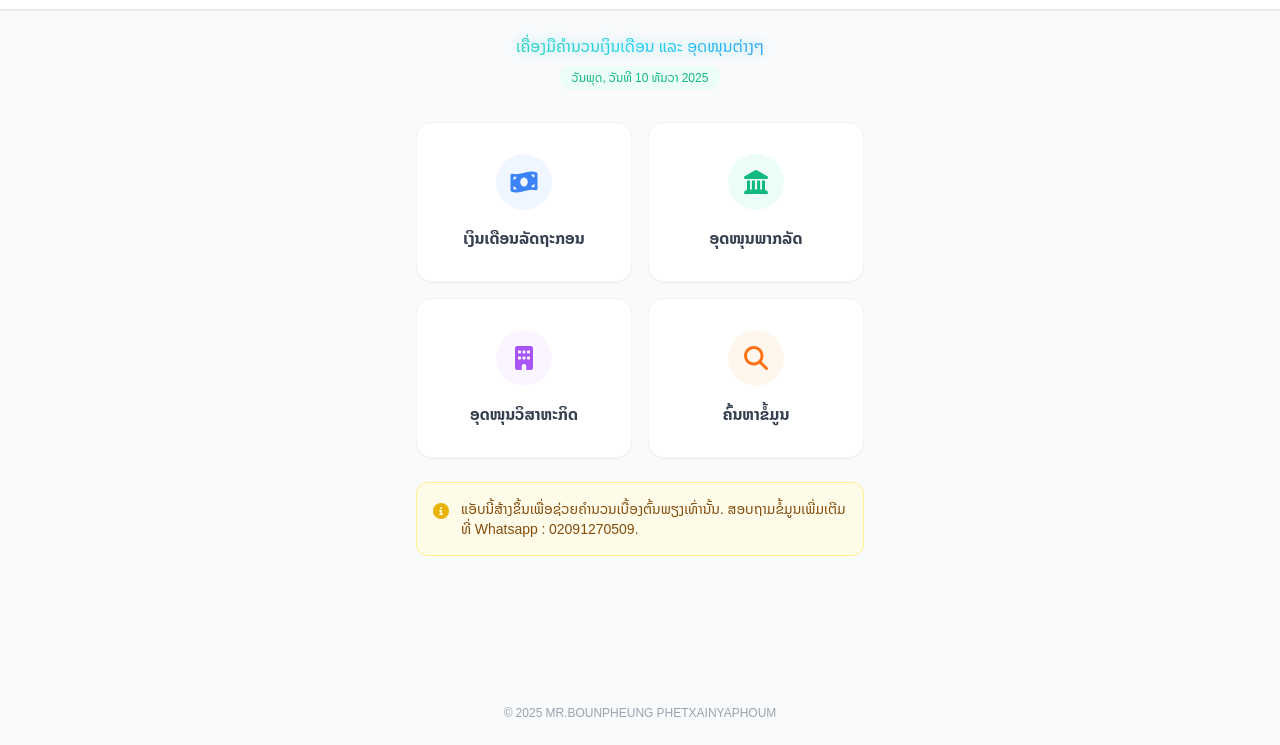
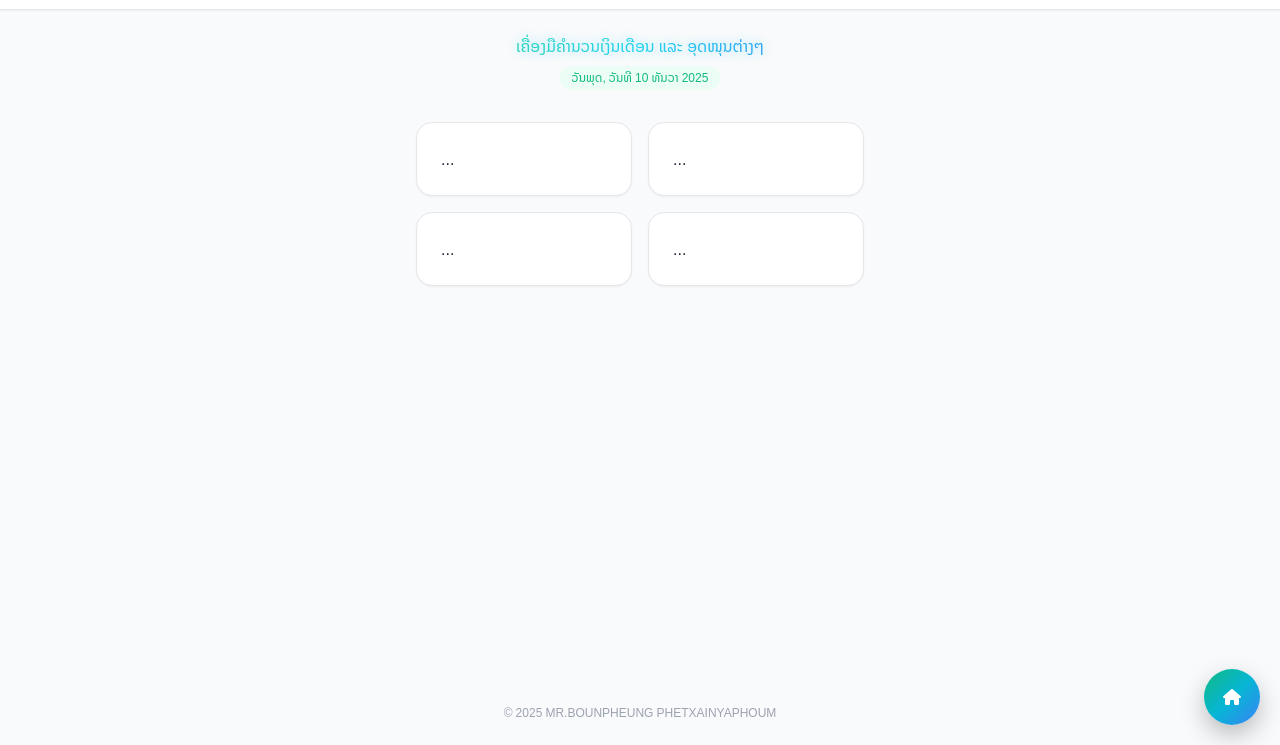
Before and after one commit to bounpherng/itbanban, a plain HTML site: page Calculator/index.html in a window 1280 px wide. Shown: the part 55-800 px from the top of the page. Drawn offline with nearby package versions, Linux system fonts and the light colour scheme; some packages are replaced by stand-ins of ours; a script that the page names is missing.

Commit message:
Update index.html

```diff
--- a/Calculator/index.html
+++ b/Calculator/index.html
@@ -58,6 +58,26 @@
     .glass-effect { background: rgba(255, 255, 255, 0.95); backdrop-filter: blur(10px); }
     .dark .glass-effect { background: rgba(17, 24, 39, 0.95); }
     .view-section { display: block; animation: slideUp 0.4s ease-out; }
+
+    /* ✅ Added: Back Home Button Style (SAFE) */
+    .back-home-btn {
+      position: fixed;
+      bottom: 20px;
+      right: 20px;
+      width: 56px;
+      height: 56px;
+      border-radius: 50%;
+      background: linear-gradient(135deg,#10b981,#06b6d4,#3b82f6);
+      color: #fff;
+      border: none;
+      box-shadow: 0 10px 25px rgba(0,0,0,0.25);
+      cursor: pointer;
+      z-index: 9999;
+      transition: all 0.25s ease;
+    }
+    .back-home-btn:hover {
+      transform: scale(1.1);
+    }
   </style>
 </head>
 
@@ -66,7 +86,7 @@
 <!-- Header -->
 <header class="sticky top-0 z-50 glass-effect border-b border-gray-200 dark:border-gray-800 shadow-sm">
   <div class="max-w-7xl mx-auto px-4 h-16 flex items-center justify-between">
-    <div class="flex items-center gap-3 cursor-pointer" onclick="window.location.href='../index.html'">
+    <div class="flex items-center gap-3 cursor-pointer">
       <img src="https://i.ibb.co/Fk9XKZSH/icon200.png" alt="Logo" class="w-10 h-10 object-contain">
       <h1 class="font-bold text-xl tracking-tight text-gray-900 dark:text-white">IT-banban</h1>
     </div>
@@ -87,42 +107,10 @@
     </div>
 
     <div class="grid grid-cols-2 gap-4">
-        <!-- Salary Link -->
-        <a href="Salary.html" class="p-6 bg-white dark:bg-gray-800 rounded-2xl shadow-sm border border-gray-100 dark:border-gray-700 hover:shadow-md hover:border-emerald-500 dark:hover:border-emerald-500 transition-all group flex flex-col items-center gap-4 text-center h-40 justify-center">
-          <div class="w-14 h-14 bg-blue-50 dark:bg-blue-900/20 rounded-full flex items-center justify-center group-hover:scale-110 transition-transform duration-300">
-            <i class="fas fa-money-bill-wave text-2xl text-blue-500"></i>
-          </div>
-          <span class="font-semibold text-gray-700 dark:text-gray-200">ເງິນເດືອນລັດຖະກອນ</span>
-        </a>
-
-        <!-- Public Sector Link -->
-        <a href="Publicsector.html" class="p-6 bg-white dark:bg-gray-800 rounded-2xl shadow-sm border border-gray-100 dark:border-gray-700 hover:shadow-md hover:border-emerald-500 dark:hover:border-emerald-500 transition-all group flex flex-col items-center gap-4 text-center h-40 justify-center">
-          <div class="w-14 h-14 bg-emerald-50 dark:bg-emerald-900/20 rounded-full flex items-center justify-center group-hover:scale-110 transition-transform duration-300">
-            <i class="fas fa-landmark text-2xl text-emerald-500"></i>
-          </div>
-          <span class="font-semibold text-gray-700 dark:text-gray-200">ອຸດໜຸນພາກລັດ</span>
-        </a>
-
-        <!-- Enterprise Link -->
-        <a href="Enterprise.html" class="p-6 bg-white dark:bg-gray-800 rounded-2xl shadow-sm border border-gray-100 dark:border-gray-700 hover:shadow-md hover:border-emerald-500 dark:hover:border-emerald-500 transition-all group flex flex-col items-center gap-4 text-center h-40 justify-center">
-          <div class="w-14 h-14 bg-purple-50 dark:bg-purple-900/20 rounded-full flex items-center justify-center group-hover:scale-110 transition-transform duration-300">
-            <i class="fas fa-building text-2xl text-purple-500"></i>
-          </div>
-          <span class="font-semibold text-gray-700 dark:text-gray-200">ອຸດໜຸນວິສາຫະກິດ</span>
-        </a>
-
-        <!-- Search Link -->
-        <a href="Search.html" class="p-6 bg-white dark:bg-gray-800 rounded-2xl shadow-sm border border-gray-100 dark:border-gray-700 hover:shadow-md hover:border-emerald-500 dark:hover:border-emerald-500 transition-all group flex flex-col items-center gap-4 text-center h-40 justify-center">
-          <div class="w-14 h-14 bg-orange-50 dark:bg-orange-900/20 rounded-full flex items-center justify-center group-hover:scale-110 transition-transform duration-300">
-            <i class="fas fa-search text-2xl text-orange-500"></i>
-          </div>
-          <span class="font-semibold text-gray-700 dark:text-gray-200">ຄົ້ນຫາຂໍ້ມູນ</span>
-        </a>
-      </div>
-
-      <div class="mt-8 p-4 bg-yellow-50 dark:bg-yellow-900/20 rounded-xl border border-yellow-200 dark:border-yellow-800/50 flex items-start gap-3">
-        <i class="fas fa-info-circle text-yellow-500 mt-1"></i>
-        <p class="text-sm text-yellow-800 dark:text-yellow-200">ແອັບນີ້ສ້າງຂຶ້ນເພື່ອຊ່ວຍຄຳນວນເບື້ອງຕົ້ນພຽງເທົ່ານັ້ນ. ສອບຖາມຂໍ້ມູນເພີ່ມເຕີມທີ່ Whatsapp : 02091270509.</p>
+      <a href="Salary.html" class="p-6 bg-white dark:bg-gray-800 rounded-2xl shadow-sm border ...">...</a>
+      <a href="Publicsector.html" class="p-6 bg-white dark:bg-gray-800 rounded-2xl shadow-sm border ...">...</a>
+      <a href="Enterprise.html" class="p-6 bg-white dark:bg-gray-800 rounded-2xl shadow-sm border ...">...</a>
+      <a href="Search.html" class="p-6 bg-white dark:bg-gray-800 rounded-2xl shadow-sm border ...">...</a>
     </div>
   </div>
 </main>
@@ -130,6 +118,11 @@
 <footer class="mt-auto py-6 text-center text-xs text-gray-400">
   <p>© <span id="footer-year"></span> MR.BOUNPHEUNG PHETXAINYAPHOUM</p>
 </footer>
+
+<!-- ✅ Added: Back Home Button (SAFE) -->
+<button class="back-home-btn" onclick="goHome()">
+  <i class="fas fa-home"></i>
+</button>
 
 <script>
   document.addEventListener('DOMContentLoaded', () => {
@@ -140,23 +133,32 @@
 
   function setupThemeToggle() {
     const btn = document.getElementById('theme-toggle');
-      if (localStorage.getItem('theme') === 'dark' || (!('theme' in localStorage) && window.matchMedia('(prefers-color-scheme: dark)').matches)) {
+    if (localStorage.getItem('theme') === 'dark'
+      || (!('theme' in localStorage) && window.matchMedia('(prefers-color-scheme: dark)').matches)) {
       document.documentElement.classList.add('dark');
     }
     btn.addEventListener('click', () => {
       document.documentElement.classList.toggle('dark');
-        localStorage.setItem('theme', document.documentElement.classList.contains('dark') ? 'dark' : 'light');
+      localStorage.setItem('theme',
+        document.documentElement.classList.contains('dark') ? 'dark' : 'light'
+      );
     });
   }
 
   function displayLaoDateForCalc() {
     const el = document.getElementById('date-lao-calc');
     if (!el) return;
-      const laoDays = ["ວັນອາທິດ", "ວັນຈັນ", "ວັນອັງຄານ", "ວັນພຸດ", "ວັນພະຫັດ", "ວັນສຸກ", "ວັນເສົາ"];
-      const laoMonths = ["ມັງກອນ", "ກຸມພາ", "ມີນາ", "ເມສາ", "ພຶດສະພາ", "ມິຖຸນາ", "ກໍລະກົດ", "ສິງຫາ", "ກັນຍາ", "ຕຸລາ", "ພະຈິກ", "ທັນວາ"];
+    const laoDays = ["ວັນອາທິດ","ວັນຈັນ","ວັນອັງຄານ","ວັນພຸດ","ວັນພະຫັດ","ວັນສຸກ","ວັນເສົາ"];
+    const laoMonths = ["ມັງກອນ","ກຸມພາ","ມີນາ","ເມສາ","ພຶດສະພາ","ມິຖຸນາ","ກໍລະກົດ","ສິງຫາ","ກັນຍາ","ຕຸລາ","ພະຈິກ","ທັນວາ"];
     const now = new Date();
     el.textContent = `${laoDays[now.getDay()]}, ວັນທີ ${now.getDate()} ${laoMonths[now.getMonth()]} ${now.getFullYear()}`;
   }
+
+  /* ✅ Added: Safe home function */
+  function goHome() {
+    window.location.href = "/index.html";
+  }
 </script>
+
 </body>
 </html>
```
Lines whose indentation alone changed are shown as unchanged.
